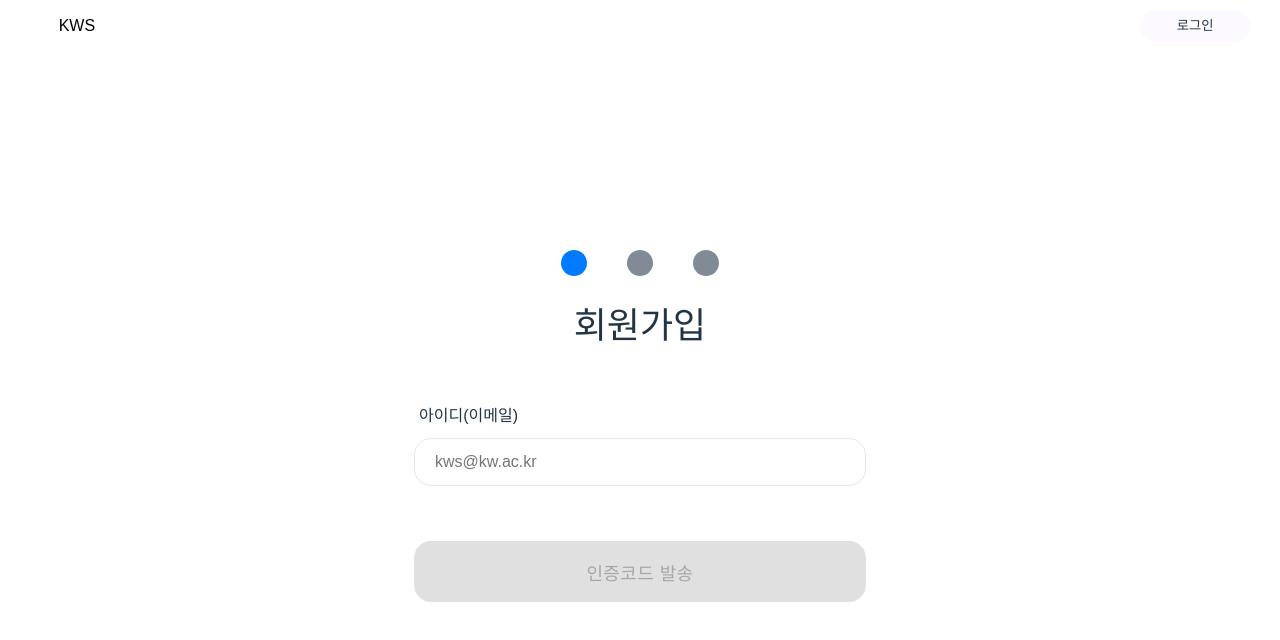
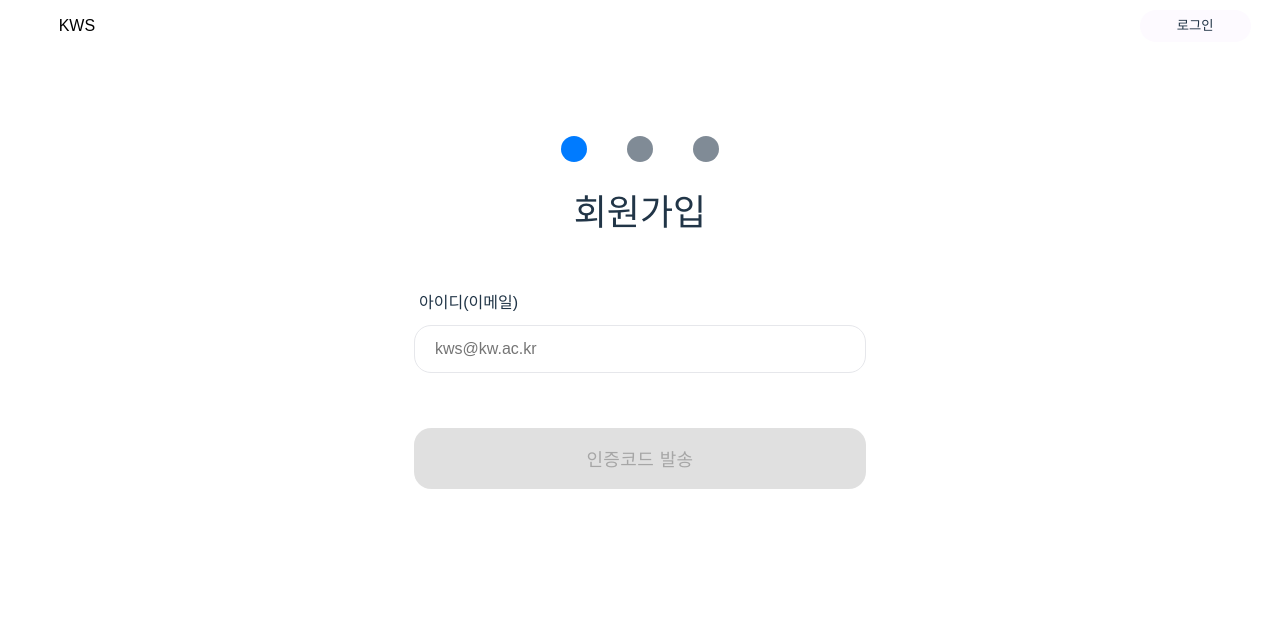
Before and after one commit to easy-cloud-Knet/KWS_FE, a React (Vite) app: page /signup in a window 1280 px wide. Shown: the top 640 px of the page. Built offline with nearby package versions, Linux system fonts and the light colour scheme; a web font is replaced by a local one.

Commit message:
DESIGN: SignUp 정렬 기준 수정
- 기존: align-items: center;
- 변경: margin-top 사용

```diff
--- a/src/pages/auth/signUp/SignUpDefault.css
+++ b/src/pages/auth/signUp/SignUpDefault.css
@@ -3,6 +3,8 @@
 }
 
 .signup-default .signup-container {
+  margin-top: 10.5556vh; /* 114px */
+
   width: 452px;
 }
 
--- a/src/pages/auth/signUp/SignUpDefault.tsx
+++ b/src/pages/auth/signUp/SignUpDefault.tsx
@@ -68,7 +68,7 @@ const SignUpDefault = () => {
   }
 
   return (
-    <div className="signup-default f-center">
+    <div className="signup-default j-content-center">
       <div className="signup-container">
         <Selector index={step} />
         <h2 className="title p-36-400 t-align-center">회원가입</h2>
```
